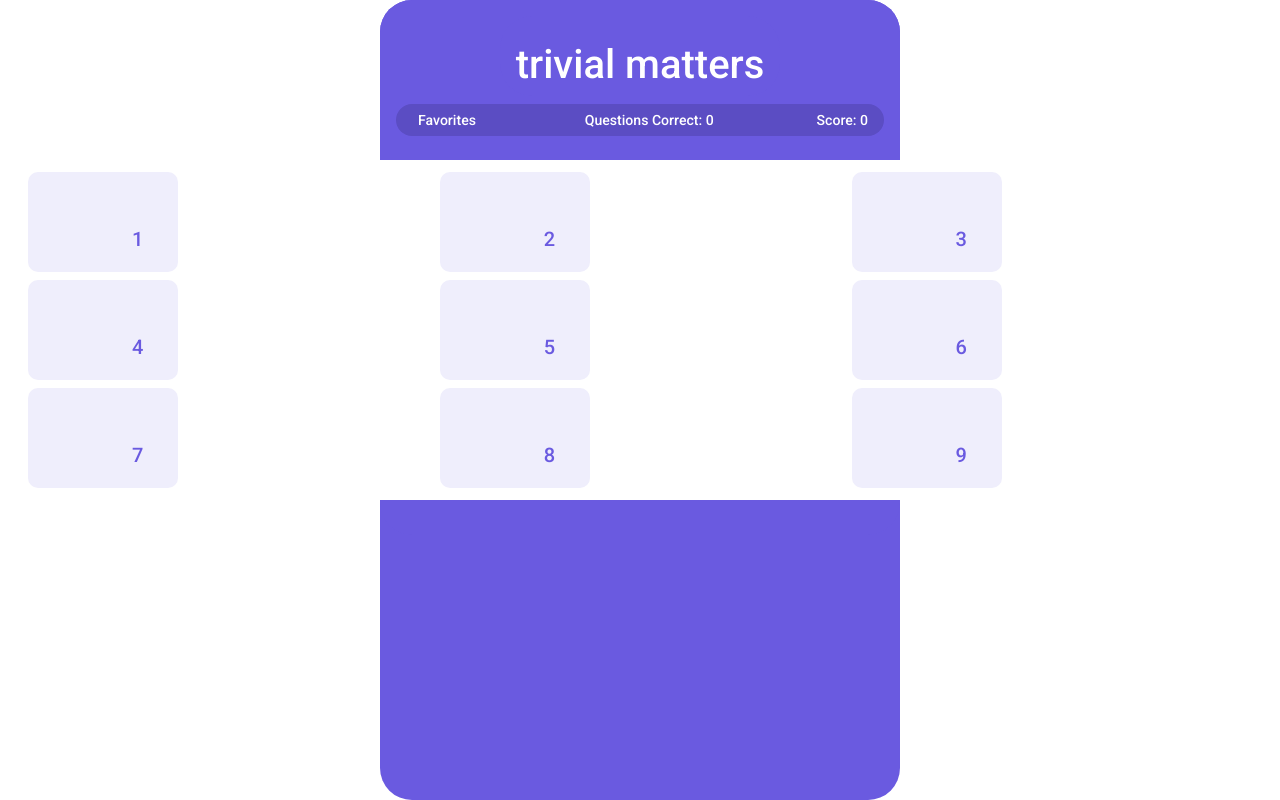
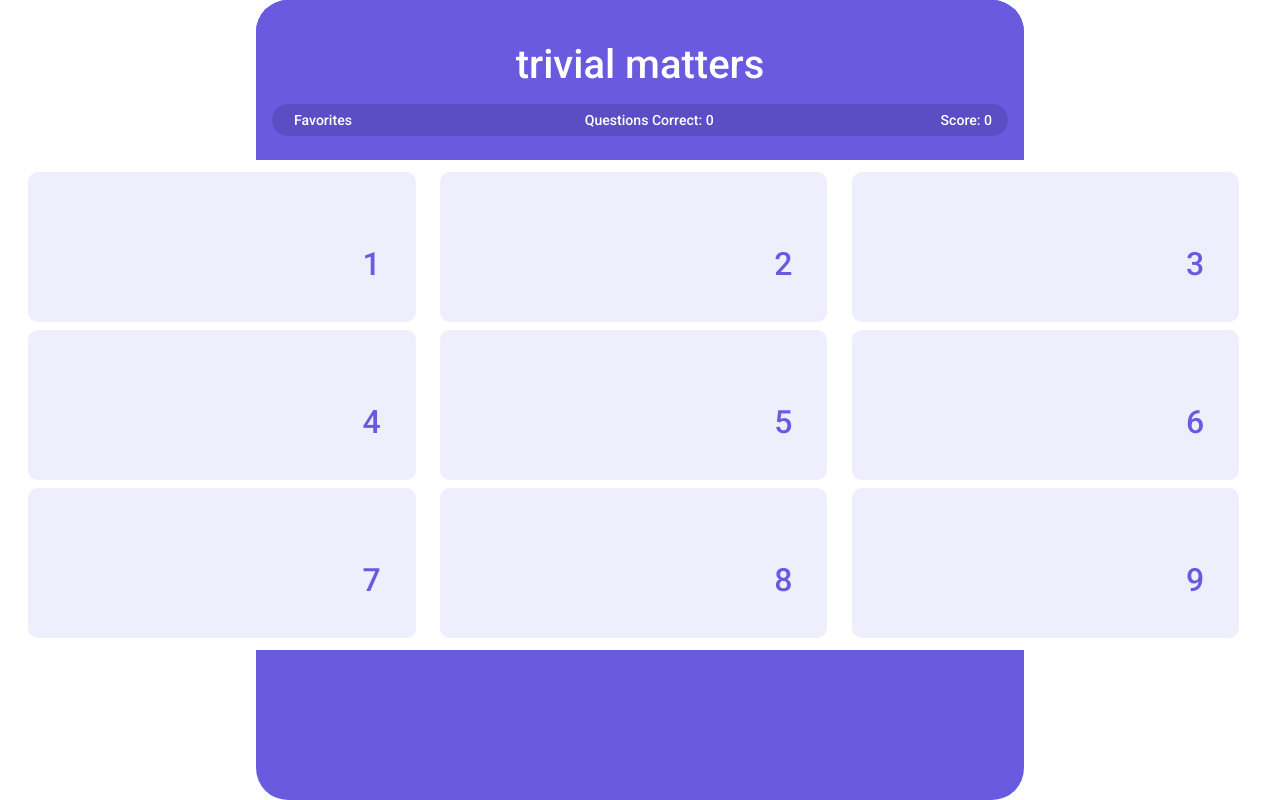
Before and after one commit to rosemary-liang/trivial-matters, a website: page index.html in a window 1280 px wide. Drawn offline with Linux system fonts and the light colour scheme; no server answers.

Commit message:
CSS styling of tablet view at 768px width

```diff
--- a/css/layout.css
+++ b/css/layout.css
@@ -303,8 +303,12 @@ button.return {
 
 @media screen and (min-width: 768px) {
   .container-outer {
-    width: 520px;
+    max-width: 768px;
   }
+
+  /* .container-purple {
+    height: 500px;
+  } */
 
   .clues-container {
     padding: 0 7rem;
@@ -316,15 +320,15 @@ button.return {
 
   button.clue {
     cursor: pointer;
-    width: 150px;
-    height: 100px;
+    width: 95%;
+    height: 150px;
     margin: 0.25rem;
     text-align: right;
     padding-top: 35px;
     padding-right: 35px;
     font-weight: 500;
     font-family: Roboto, sans-serif;
-    font-size: 1.25rem;
+    font-size: 2rem;
     color: #6a5ae0;
     background-color: #efeefc;
     border: none;
```
